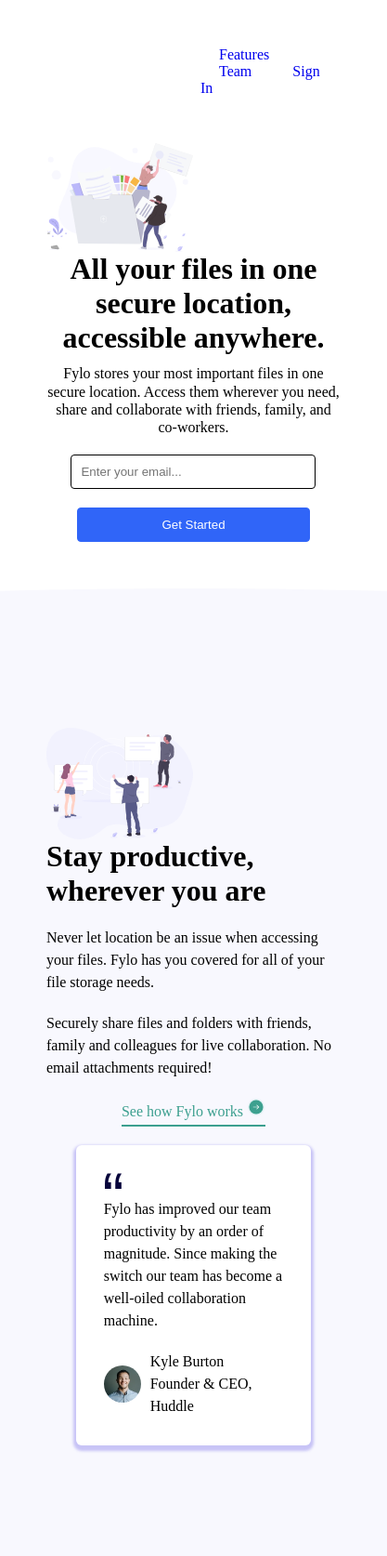
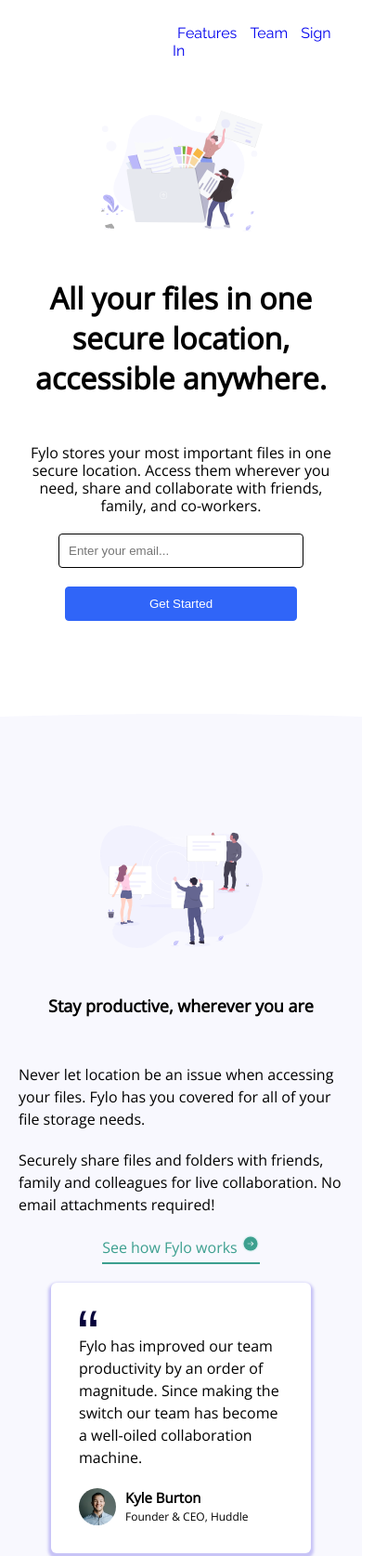
Before and after one commit to rafiputra2000/fylo-landing-page-with-two-column-layout-master, a plain HTML site: page index.html in a window 390 px wide. Shown: the top 1674 px of the page at 93% size, 417 px wide, since content can reach past the window. Drawn offline with nearby package versions, Linux system fonts and the light colour scheme; files whose address does not match are found by name.

Commit message:
Update Fix Responsive Web Design

```diff
--- a/css/styles.css
+++ b/css/styles.css
@@ -6,8 +6,7 @@
 
 body {
   display: grid;
-  /* font-family: 'Raleway', sans-serif;
-  font-family: 'Open Sans', sans-serif; */
+  font-family: 'Open Sans', sans-serif;
 }
 
 
@@ -22,6 +21,7 @@ header .top-header {
   display: flex;
   align-items: center;
   justify-content: space-between;
+  font-family: 'Raleway', sans-serif;
 }
 
 .top-header .top-header-right a {
@@ -101,18 +101,11 @@ main .template-middle {
   display: flex;
 }
 
-.template-middle .middle-content {}
-
-
 .middle-content .content {
   width: 56%;
   line-height: 1.5;
   margin-top: 20px;
 }
-
-/* .middle-content .linked-fylo-works {
-  display: flex;
-} */
 
 .middle-content .fylo-works {
   text-decoration: none;
@@ -121,6 +114,10 @@ main .template-middle {
   display: inline-block;
   padding-bottom: 5px;
   border-bottom: 2px solid hsl(170, 45%, 43%);
+}
+
+.middle-content .fylo-works:hover {
+  opacity: 0.8;
 }
 
 .fylo-works .arrow {
@@ -152,6 +149,17 @@ main .template-middle {
   margin-top: 20px;
 }
 
+.profile .CEO-name {
+  font-size: 0.9375rem;
+  font-weight: bold;
+
+}
+
+.profile .profesion {
+  font-size: 0.75rem;
+}
+
+
 main .template-bottom-middle {
   margin-top: 100px;
   display: flex;
@@ -179,9 +187,8 @@ main .template-bottom-middle {
 }
 
 .bottom-middle-content-right .input-middle {
-  width: 50%;
-  display: block;
-  padding: 10px 100px 10px 10px;
+  display: inline-block;
+  padding: 10px 200px 10px 10px;
   border: 1px solid black;
   border-radius: 4px;
 
@@ -197,7 +204,6 @@ main .template-bottom-middle {
   padding: 10px 50px;
   background-color: hsl(224, 93%, 58%);
   margin-top: 20px;
-  width: 50%;
 }
 
 /* .button-bottom {
@@ -322,10 +328,34 @@ footer .template-footer {
 }
 
 /****************************Media Quaries***********************************/
+@media screen and (max-width:1000px) {
+  .middle-content .template-card-middle {
+    width: 80%;
+  }
+
+  .template-contact .template-phone {
+    margin-top: 20px;
+
+  }
+
+}
 
 @media screen and (max-width:620px) {
 
   /*****************************HEADER CLASS SELECTOR*****************************/
+  header {
+    padding: 20px;
+  }
+
+  .top-header .top-header-right a {
+    margin: 0 5px;
+  }
+
+  .top-content h1 {
+    margin: 50px auto;
+  }
+
+
   header .template-top {
     display: flex;
     flex-direction: column-reverse;
@@ -339,6 +369,7 @@ footer .template-footer {
   /*****************************MAIN CLASS SELECTOR*****************************/
 
   main {
+    margin-top: 80px;
     background-image: url("images/bg-curve-mobile.svg");
     background-size: cover;
   }
@@ -346,6 +377,13 @@ footer .template-footer {
   main .template-middle {
     display: flex;
     flex-direction: column-reverse;
+    padding: 20px;
+  }
+
+  .middle-content h1 {
+    text-align: center;
+    margin: 50px auto;
+    font-size: 1.125rem;
   }
 
   .middle-content .content {
@@ -368,6 +406,7 @@ footer .template-footer {
     flex-direction: column;
     align-items: center;
     text-align: center;
+    padding: 20px;
   }
 
   .template-bottom-middle .bottom-middle-content-left {
@@ -375,21 +414,32 @@ footer .template-footer {
 
   }
 
+  .bottom-middle-content-left h1 {
+    font-size: 1.125rem;
+  }
+
   .template-bottom-middle .bottom-middle-content-right {
     margin-top: 20px;
     width: 65%;
   }
 
-  .bottom-middle-content-right input {
-    padding: 10px 140px 10px 10px;
+  .bottom-middle-content-right .input-middle {
+    padding: 10px 50px 10px 10px;
+
   }
 
+
   .bottom-middle-content-right .btn-top-content-bottom {
-    padding: 10px 95px;
+    padding: 10px 50px;
   }
 
 
   /*****************************FOOTER CLASS SELECTOR*****************************/
+
+  footer .template-footer {
+    padding: 20px;
+  }
+
   .template-footer .template-contact {
     display: flex;
     flex-direction: column;
@@ -421,6 +471,7 @@ footer .template-footer {
     margin: 50px auto 0;
     align-items: center;
   }
+
 }
 
 
@@ -428,14 +479,16 @@ footer .template-footer {
 
 /****************************IMG CLASS SELECTOR***********************************/
 
-.template-top img {
+.template-top .illustration-1 {
   width: 50%;
   height: auto;
+  margin: auto;
 }
 
-.template-middle img {
+.template-middle .illustration-2 {
   width: 50%;
   height: auto;
+  margin: auto;
 }
 
 .card-content img {
--- a/index.html
+++ b/index.html
@@ -49,7 +49,7 @@
             <input class="btn-top-content" type="submit" value="Get Started">
           </div>
       </div>
-      <img class="illustration" src="images/illustration-1.svg" alt="">
+      <img class="illustration-1" src="images/illustration-1.svg" alt="">
     </div>
 
   </header>
@@ -73,14 +73,14 @@
             <div class="profile">
               <img src="images/avatar-testimonial.jpg" alt="">
               <div class="profile-name">
-                <p>Kyle Burton</p>
-                <p>Founder & CEO, Huddle</p>
+                <p class="CEO-name">Kyle Burton</p>
+                <p class="profesion">Founder & CEO, Huddle</p>
               </div>
             </div>
           </div>
         </div>
       </div>
-      <img src="images/illustration-2.svg" alt="">
+      <img class="illustration-2" src="images/illustration-2.svg" alt="">
     </div>
     <div class="template-bottom-middle">
       <div class="bottom-middle-content-left">
```
Also changed, not shown: css/images/bg-curve-desktop.svg (added), css/images/bg-curve-mobile.svg (added).
